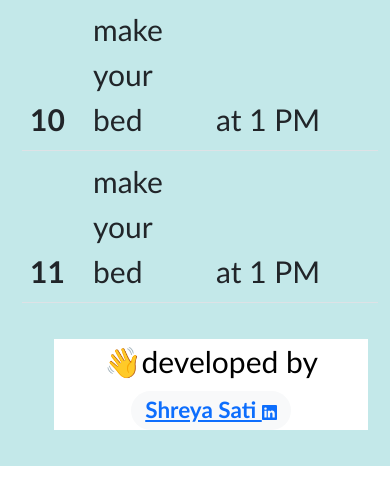
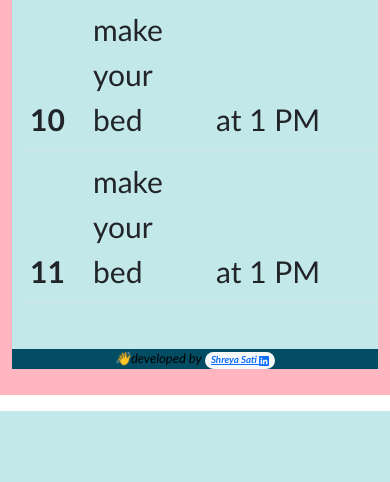
Before and after one commit to shreyasati16/To-Do_web-application, a Flask app: page / in a window 390 px wide. Shown: the part 2178-2660 px from the top of the page. After the commit the page ends 2589 px from the top, so only its background shows below. Run offline with Flask 2, Linux system fonts and the light colour scheme; data comes from the database, SQL or seed files in the repository; both versions use the stored data as it was after the commit.

Commit message:
responsiveness

```diff
--- a/templates/base.html
+++ b/templates/base.html
@@ -11,6 +11,23 @@
       font-size: larger;
       text-align: left;
     }
+    @media (max-width: 500px){
+      #box-1{
+        background-color: rgb(248, 149, 57);
+      }
+    }
+    @media(max-width:500px) and (min-width:300px){
+      #box-1{
+        background-color: lightpink;
+      }
+    }
+    @media(max-width:800px) and (min-width:500px){
+      #box-1{
+        background-color: yellowgreen;
+      }
+    }
+
+
 
 
   </style>
@@ -40,6 +57,7 @@
           background-color: rgb(195, 232, 233);
           font-family: 'Gill Sans', 'Gill Sans MT', Calibri, 'Trebuchet MS', sans-serif;
           font-size: 30px;
+
         }
       </style>
       <svg xmlns="http://www.w3.org/2000/svg" width="50" height="50" fill="currentColor" class="bi bi-alarm-fill"
@@ -78,27 +96,28 @@
 
 </body>
 
-<footer>
+
   <div>
     <style>
       .shazz{
         color: black;
-        background-color: white;
+        background-color: rgb(2, 77, 100);
          text-align: center;
+         font-style: oblique;
+         font-size: small
+
       }
 
 
     </style>
-
-    <ul>
+    </div>
+    <footer>
 
       <p class="shazz">👋developed by <span class="badge rounded-pill bg-light text-dark"><a
-            href="https://www.linkedin.com/in/shreya-sati-13b52a1b5/">Shreya Sati <svg xmlns="http://www.w3.org/2000/svg" width="15" height="15" fill="currentColor" class="bi bi-linkedin" viewBox="0 0 16 16">
+            href="https://www.linkedin.com/in/shreya-sati-13b52a1b5/">Shreya Sati <svg xmlns="http://www.w3.org/2000/svg" width="10" height="10" fill="currentColor" class="bi bi-linkedin" viewBox="0 0 16 16">
               <path d="M0 1.146C0 .513.526 0 1.175 0h13.65C15.474 0 16 .513 16 1.146v13.708c0 .633-.526 1.146-1.175 1.146H1.175C.526 16 0 15.487 0 14.854V1.146zm4.943 12.248V6.169H2.542v7.225h2.401zm-1.2-8.212c.837 0 1.358-.554 1.358-1.248-.015-.709-.52-1.248-1.342-1.248-.822 0-1.359.54-1.359 1.248 0 .694.521 1.248 1.327 1.248h.016zm4.908 8.212V9.359c0-.216.016-.432.08-.586.173-.431.568-.878 1.232-.878.869 0 1.216.662 1.216 1.634v3.865h2.401V9.25c0-2.22-1.184-3.252-2.764-3.252-1.274 0-1.845.7-2.165 1.193v.025h-.016a5.54 5.54 0 0 1 .016-.025V6.169h-2.4c.03.678 0 7.225 0 7.225h2.4z"/>
-            </svg></a>
-        </span> </p>
-    </ul>
-  </div>
-</footer>
+            </svg></a></span></p>
+        </span>
 
+    </footer>
 </html>
```
Also changed, not shown: todo.db.
